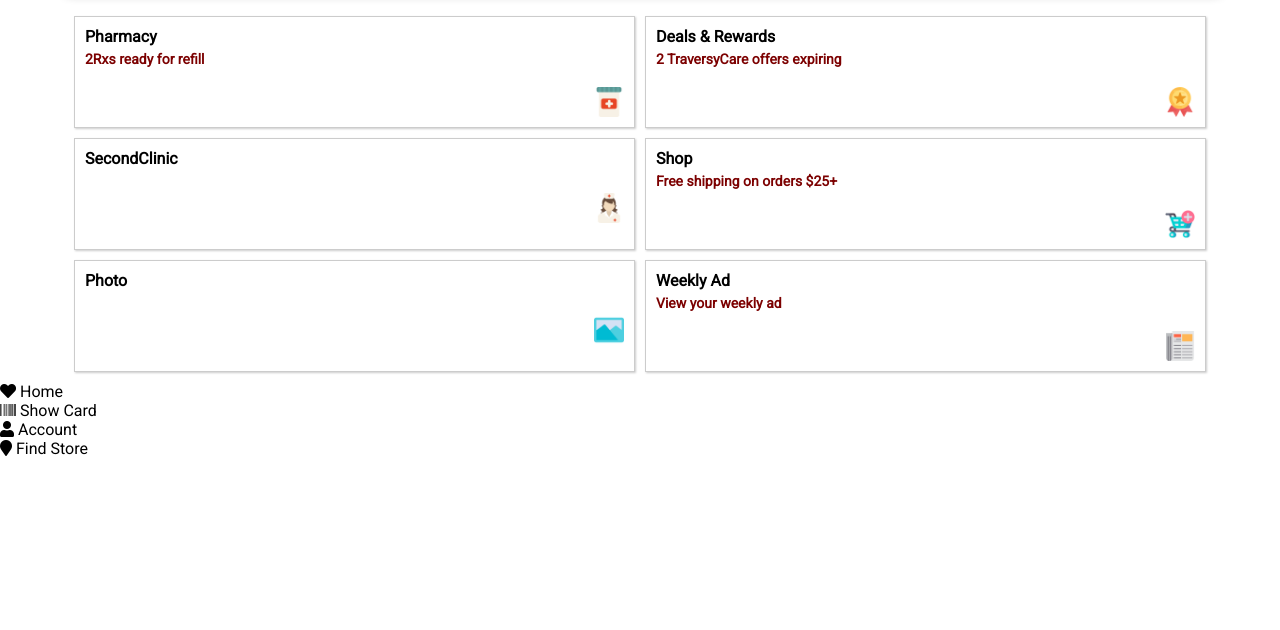
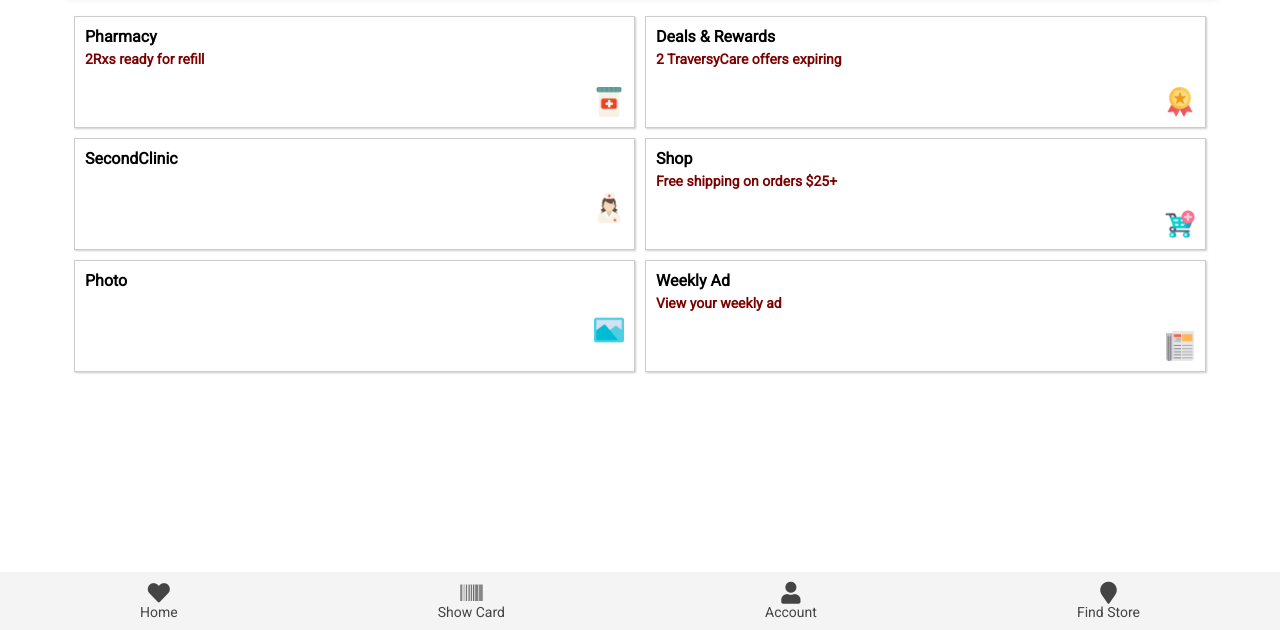
Before and after one commit to umeshraj/youtube_travesy_cvs_clone, a plain HTML site: page index.html in a window 1280 px wide. Shown: the part 170-800 px from the top of the page. Drawn offline with Linux system fonts and the light colour scheme.

Commit message:
Sticky footer

```diff
--- a/style.css
+++ b/style.css
@@ -11,7 +11,17 @@
 
 html,
 body {
+  height: 100%;
+}
+
+body {
   font-family: "Roboto", sans-serif;
+  display: flex;
+  flex-direction: column;
+}
+
+.content {
+  flex: 1 0 auto;
 }
 
 .container {
@@ -96,3 +106,29 @@ body {
   width: 30px;
   align-self: flex-end;
 }
+
+.app-footer {
+  flex-shrink: 0;
+  background: #f4f4f4;
+  color: #444;
+  padding: 10px;
+  font-size: 14px;
+  margin-top: 10px;
+}
+
+.app-footer ul {
+  display: flex;
+  align-items: center;
+  justify-content: space-around;
+  list-style: none;
+}
+
+.app-footer ul li {
+  display: flex;
+  flex-direction: column;
+  align-items: center;
+}
+
+.app-footer ul li i {
+  font-size: 22px;
+}
```
